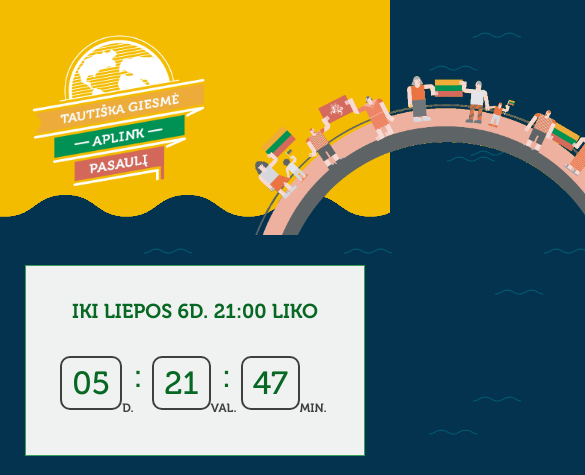
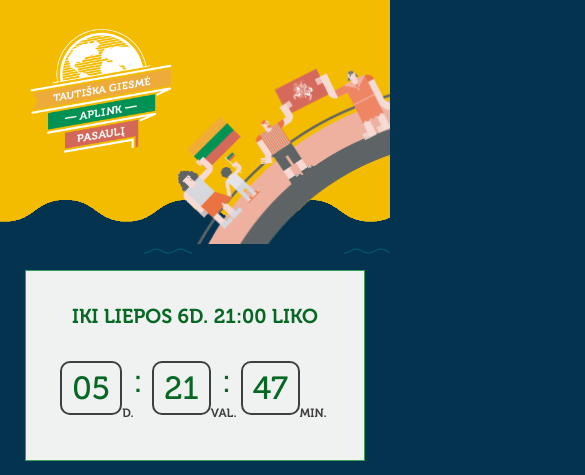
Before and after one commit to belauzas/tautiska-giesme-2020, a plain HTML site: page index.html in a window 390 px wide. Shown: the top 475 px of the page, 585 px wide, since content can reach past the window. Drawn offline with Linux system fonts and the light colour scheme.

Commit message:
Fixed header style on mobile

```diff
--- a/css/main.css
+++ b/css/main.css
@@ -174,12 +174,11 @@ body {
     padding-bottom: 120px;
     background-color: #04334F;
     background-image: url(../img/waves.png);
-    overflow-x: hidden;
 }
 
 header {
     width: 100%;
-    padding: 0 20px;
+    height: 200px;
     background-color: #F3BC00;
     position: relative;
 }
@@ -192,22 +191,31 @@ header {
         height: 24px;
         background-image: url(../img/orange-wave.png);
     }
-    header > .logo {
-        max-width: 100%;
-        max-height: 250px;
-        width: 50vmin;
-        height: 50vmin;
-        object-fit: contain;
-        object-position: left;
+    header > .banner {
+        width: 100%;
+        height: 244px;
+        position: absolute;
+        top: 0;
+        right: 0;
+        left: 0;
+        overflow: hidden;
     }
-    header > .bridge {
-        max-width: 100%;
-        max-height: 250px;
-        position: absolute;
-        bottom: -40px;
-        left: calc(55vmin + 40px);
-        z-index: 1;
-    }
+        .banner > .logo {
+            width: 160px;
+            height: 160px;
+            object-fit: contain;
+            object-position: left top;
+            position: absolute;
+            top: 0;
+            left: 20px;
+        }
+        .banner > .bridge {
+            height: 100%;
+            position: absolute;
+            bottom: -40px;
+            left: calc(100px + 20vw);
+            z-index: 1;
+        }
 
 main {
     width: 100%;
@@ -478,6 +486,14 @@ section.yellow {
         }
 
 @media (min-width: 1040px) {
+    .banner > .logo {
+        width: 200px;
+        height: 200px;
+        left: calc(50% - 480px);
+    }
+    .banner > .bridge {
+        left: calc(50% - 280px + 5vw);
+    }
     main {
         width: 960px;
         padding: 15px 0;
--- a/index.html
+++ b/index.html
@@ -12,12 +12,14 @@
 	<meta property="og:image" content="./img/logo.png">
     <title>Tautiška giesmė</title>
     <link rel="shortcut icon" href="./img/logo.png">
-    <link rel="stylesheet" href="./css/main.min.css?v=11">
+    <link rel="stylesheet" href="./css/main.min.css?v=12">
 </head>
 <body>
     <header>
-        <img class="logo" src="./img/logo.png" alt="Tautiškos giesmės logotipas">
-        <img class="bridge" src="./img/bridge.png" alt="Tautiškos giesmės tiltas">
+        <div class="banner">
+            <img class="logo" src="./img/logo.png" alt="Tautiškos giesmės logotipas">
+            <img class="bridge" src="./img/bridge.png" alt="Tautiškos giesmės tiltas">
+        </div>
     </header>
 
     <main>
--- a/js/main.js
+++ b/js/main.js
@@ -32,25 +32,15 @@
         ['15min.png', 'https://www.15min.lt/'],
         ['delfi.png', 'https://www.delfi.lt/'],
         ['rc.png', 'https://www.rc.lt/'],
+    ];
+    const partners = [
         ['relax-fm.png', 'https://relaxfm.lt/'],
         ['rusradio-lt.png', 'https://rusradio.lt/'],
         ['rock-fm.png', 'https://rockfm.lt/'],
         ['zip-fm.png', 'https://www.zipfm.lt/'],
-    ];
-    const partners = [
-        // ['lrt.png', 'https://www.lrt.lt/'],
-        // ['lnk-grupe-2.PNG', 'https://lnk.lt/', 2],
-        // ['lr-grupe.png', 'https://www.lrytas.lt/'],
-        // ['15min.png', 'https://www.15min.lt/'],
-        // ['delfi.png', 'https://www.delfi.lt/'],
-        // ['rc.png', 'https://www.rc.lt/'],
-        // ['relax-fm.png', 'https://relaxfm.lt/'],
-        // ['rusradio-lt.png', 'https://rusradio.lt/'],
-        // ['rock-fm.png', 'https://rockfm.lt/'],
-        // ['zip-fm.png', 'https://www.zipfm.lt/'],
         ['susisiekimo-paslaugos.png', 'https://www.vilniaus-susisiekimo-paslaugos.lt'],
         ['vilnius.png', 'https://vilnius.lt/'],
-        ['lsa.png', 'https://www.savivaldybiu-asociacija.lt/'],
+        ['lsa.png', 'https://www.savivaldybiu-asociacija.lt/', 2],
         ['lk.png', 'https://www.lietuvos-kariuomene.lt/'],
         ['global-lithuanian-leaders.png', 'https://www.global-lithunian-leaders.lt/'],
         ['plb.png', 'http://plbe.org/'],
```
Also changed, not shown: css/main.min.css, js/main.min.js.
